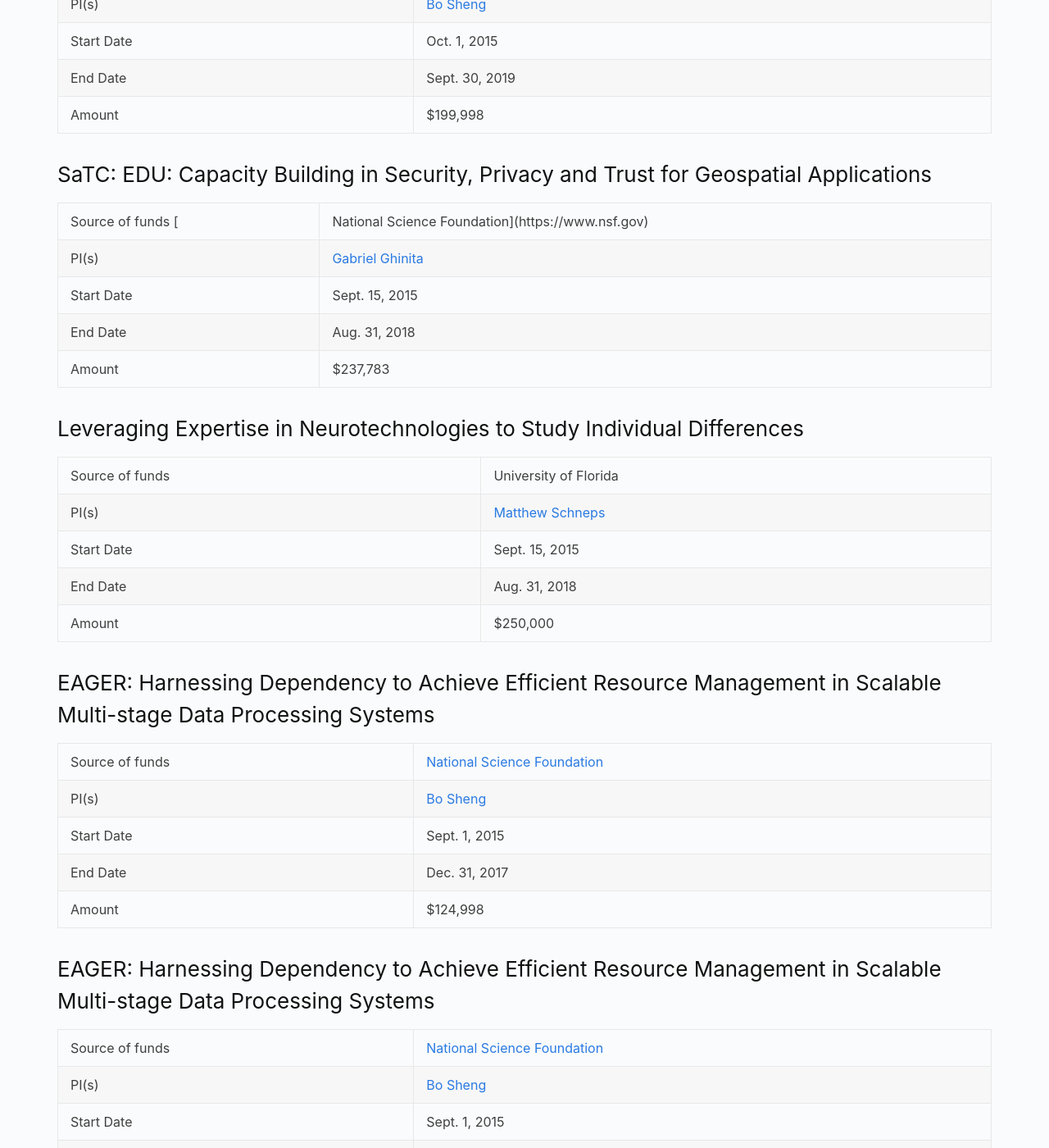
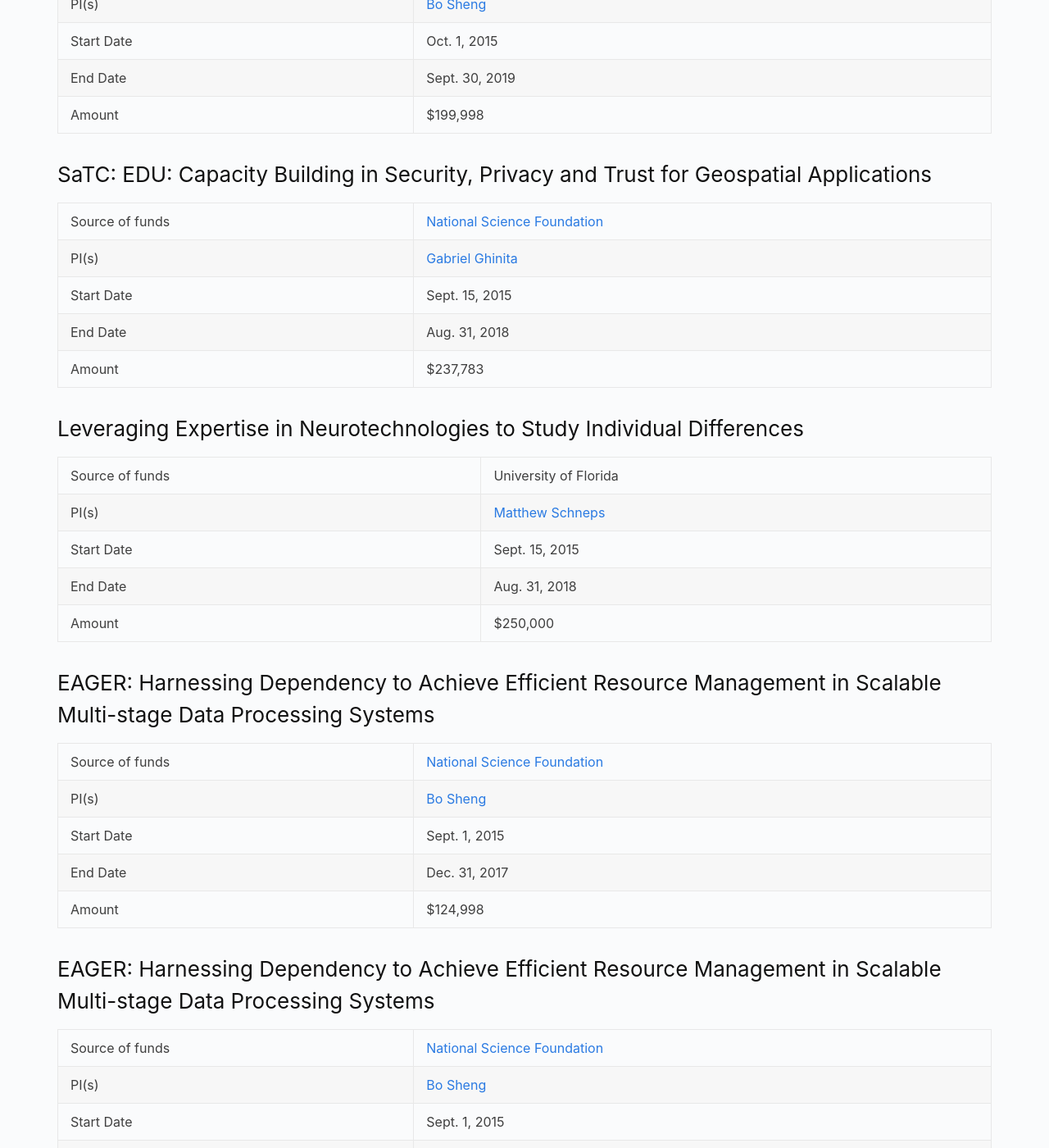
Before and after one commit to umbcs/umbcs.github.io, a Jekyll site: the page built from WEB/research/funding.markdown, in a window 1280 px wide and 1400 px high, scrolled down 5551 px. Shown: the whole window at 82% size. Built offline with Jekyll 4.4.1, drawn with Linux system fonts in a browser that asks for light colours; some of the changed text lies outside the part shown.

Commit message:
Fixed formatting of links

```diff
--- a/WEB/research/funding.markdown
+++ b/WEB/research/funding.markdown
@@ -144,7 +144,7 @@ PIs and Co-PIs only include members of the UMass Boston Computer Science departm
 
 <h3>SaTC: EDU: Capacity Building in Security, Privacy and Trust for Geospatial Applications</h3>
 
-|Source of funds                   [|National Science Foundation](https://www.nsf.gov)
+|Source of funds                   |[National Science Foundation](https://www.nsf.gov)
 |PI(s)                             |[Gabriel Ghinita](http://www.cs.umb.edu/~gghinita/)
 |Start Date                        |Sept. 15, 2015
 |End Date                          |Aug. 31, 2018
@@ -177,7 +177,7 @@ PIs and Co-PIs only include members of the UMass Boston Computer Science departm
 <h3>A Virtual Reality Platform for Visual Attention Research</h3>
 
 |Source of funds                   |UMass Boston Healey Grant
-|PI(s)                             |[Marc Pomplun](http://www.cs.umb.edu/~marc) [Craig Yu](put link here)
+|PI(s)                             |[Marc Pomplun](http://www.cs.umb.edu/~marc), [Craig Yu](put link here)
 |Start Date                        |July. 1, 2015
 |End Date                          |June. 30, 2016
 |Amount                            |$11,599
@@ -209,7 +209,7 @@ PIs and Co-PIs only include members of the UMass Boston Computer Science departm
 <h3>Advanced Data Mining to Discover Disease Subtypes in Cancer</h3>
 
 |Source of funds                   |Dana Farber Cancer Institute
-|PI(s)                             |[Wei Ding](	http://www.cs.umb.edu/~ding) [Craig Yu](put link here)
+|PI(s)                             |[Wei Ding](	http://www.cs.umb.edu/~ding), [Craig Yu](put link here)
 |Start Date                        |Dec. 1, 2014
 |Amount                            |$91,000
 
@@ -224,7 +224,7 @@ PIs and Co-PIs only include members of the UMass Boston Computer Science departm
 <h3>A Prototypical Ontology-supported Intelligent Geospatial Feature Discovery System</h3>
 
 |Source of funds                   |George Mason University
-|PI(s)                             |[Wei Ding](http://www.cs.umb.edu/~ding) [Craig Yu](put link here)
+|PI(s)                             |[Wei Ding](http://www.cs.umb.edu/~ding), [Craig Yu](put link here)
 |Start Date                        |July. 27, 2014
 |End Date                           |July. 26, 2015
 |Amount                            |$61,521
@@ -446,7 +446,7 @@ End Date                           |March 31, 2012
 
 <h3>DBI Electronic Field Guides: Building Partnerships and Informatics Tools for Species Identification and Biodiversity Monitoring</h3>
 
-|Source of funds                   |[National SCience Foundation](https://www.nsf.gov)
+|Source of funds                   |[National Science Foundation](https://www.nsf.gov)
 |PI(s)                             |[Robert Morris](http://www.cs.umb.edu/~ram)
 |Start Date                        |Sept. 1, 2004
 |End Date                          |Aug. 31, 2007
```
